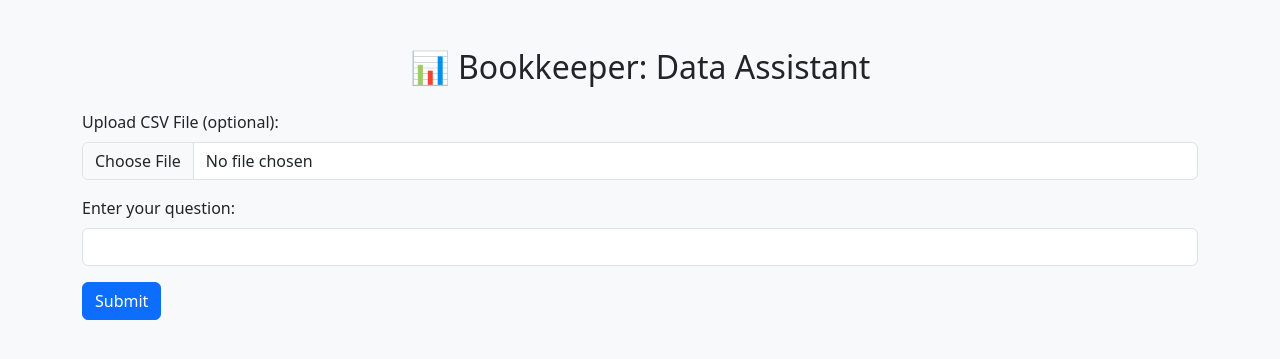
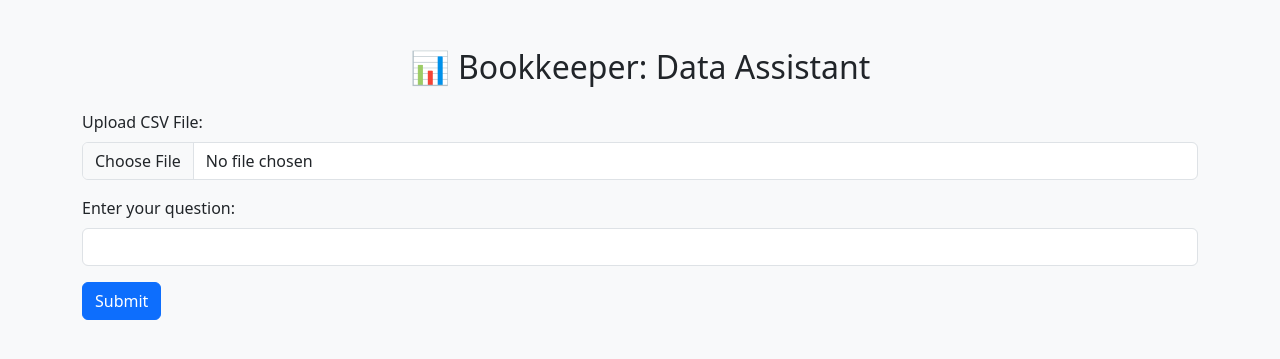
Before and after one commit to johnsteeleprogramming/Bookkeeper, a FastAPI app: page / in a window 1280 px wide. Shown: the top 359 px of the page. Run offline with FastAPI, Linux system fonts and the light colour scheme.

Commit message:
Made few changes to index.html

```diff
--- a/templates/index.html
+++ b/templates/index.html
@@ -12,7 +12,7 @@
 
     <form id="queryForm" enctype="multipart/form-data">
         <div class="mb-3">
-            <label for="fileInput" class="form-label">Upload CSV File (optional):</label>
+            <label for="fileInput" class="form-label">Upload CSV File:</label>
             <input type="file" class="form-control" id="fileInput" name="file">
         </div>
 
```
Also changed, not shown: requirements.txt (+10 -12 lines).
